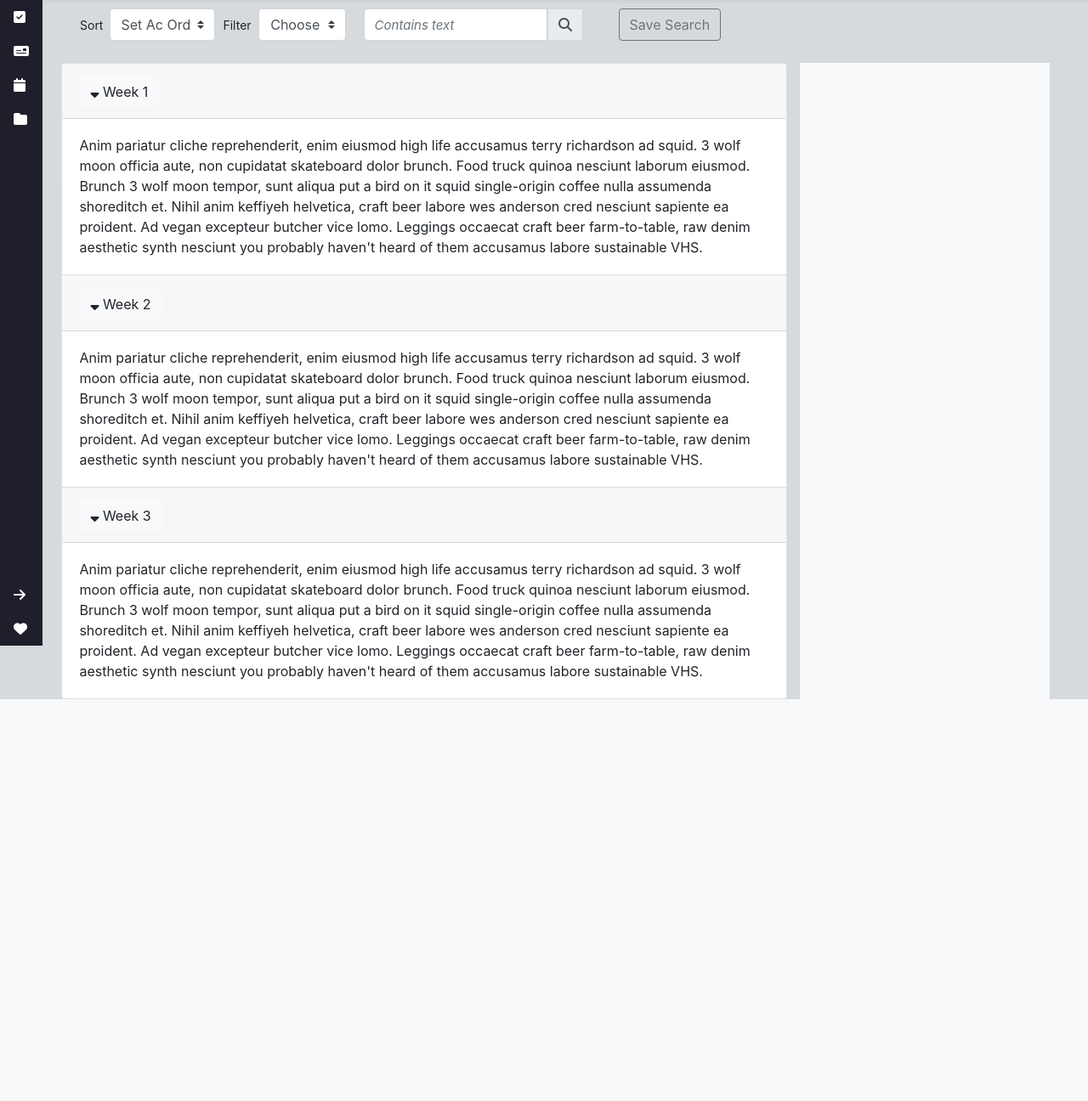
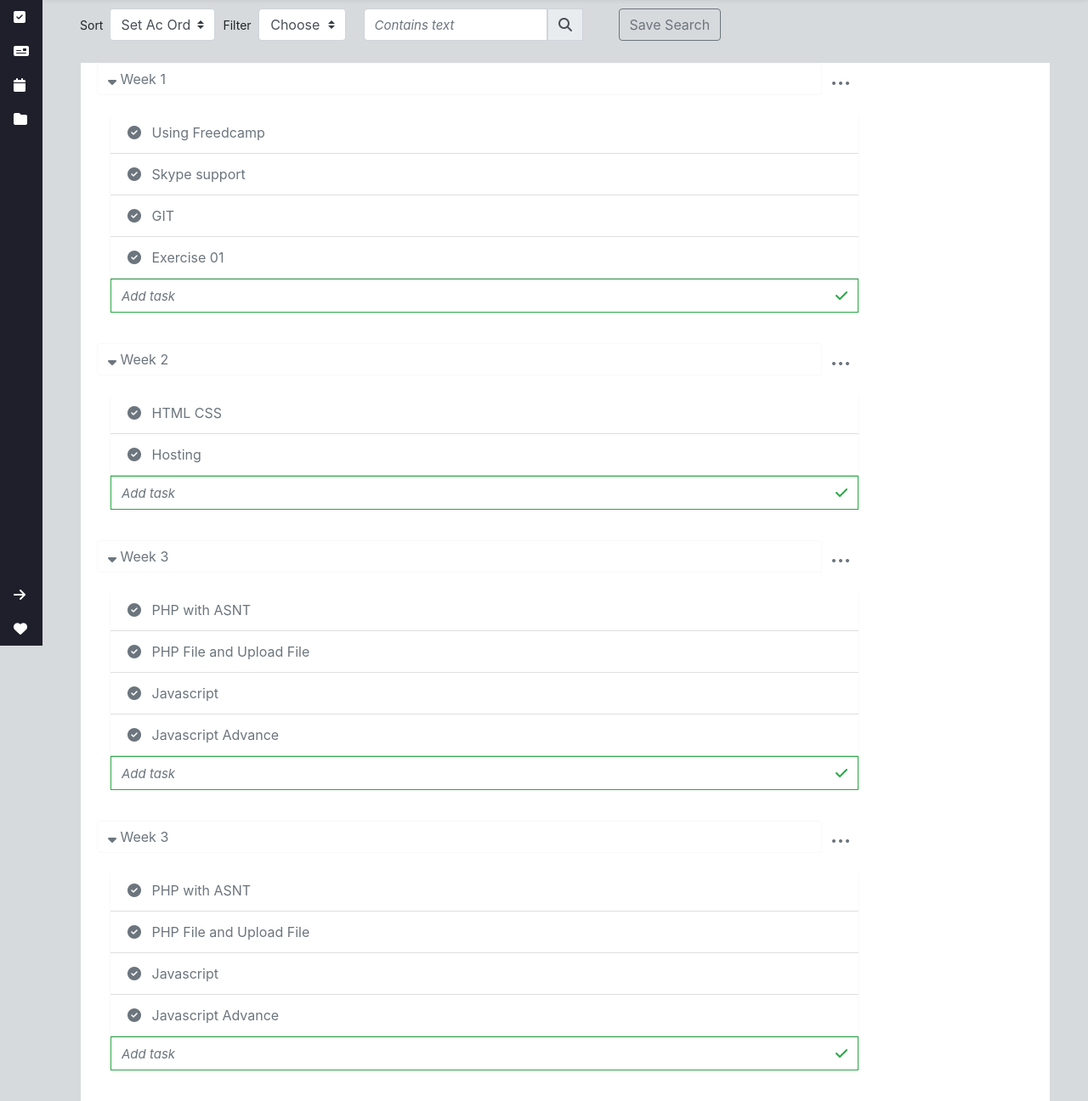
Before and after one commit to viviRbi/php-bootstrap, a PHP site: page / in a window 1280 px wide. Shown: the part 40-1336 px from the top of the page at 85% size. Before the commit the page ends 863 px from the top, so only its background shows below. Run offline with PHP 8.4, Linux system fonts and the light colour scheme; some libraries are stand-ins or nearby versions.

Commit message:
styling tasks

```diff
--- a/php_ex_13/index.html
+++ b/php_ex_13/index.html
@@ -15,7 +15,7 @@
 <body class="bg-gray">
     <div class="container-fluid">
         <div class="row">
-            <div class="ver-nav fixed-top">
+            <div class="ver-nav fixed-top d-sm-none d-none d-md-block">
                 <ul class="nav flex-column">
                     <div class="nav-header">
                         <li class="nav-item">
@@ -97,14 +97,14 @@
                 </ul>
 
                 <div class="dropdown show">
-                    <li class="nav-link dropdown dropdown-toggle ml-auto" href="#" id="username" data-toggle="dropdown" aria-haspopup="true" aria-expanded="false">
+                    <li class="nav-link dropdown dropdown-toggle ml-auto" href="#" id="Add task" data-toggle="dropdown" aria-haspopup="true" aria-expanded="false">
                         <span class="d-none d-md-inline">
                             <a class="text-secondary" href="#">thaovyletruong</a>
                         </span>
                         <span class="fas fa-camera"></span>
                     </li>
 
-                    <div class="dropdown-menu dropdown-menu-right" aria-labelledby="username">
+                    <div class="dropdown-menu dropdown-menu-right" aria-labelledby="Add task">
                         <a class="dropdown-item" href="#">Account</a>
                         <a class="dropdown-item" href="#">Log out</a>
                         <a class="dropdown-item" href="#">Manage</a>
@@ -112,7 +112,7 @@
                 </div>
               </nav>
 
-            <div class="wrapper">
+            <div class="wrapper hor-nav">
                 <div class="row">
                     <form class="form-row align-items-center ml-4">
                         <div class="form-group row">
@@ -153,58 +153,118 @@
             </div>
 
             <!-- Tuan 1, 2, 3 -->
-            <div class="container wrapper-two">
-                <div class="row">
-                <div class="accordion col-md-9" id="accordionExample">
-                    <div class="card">
-                      <div class="card-header" id="headingOne">
-                        <h2 class="mb-0">
-                          <button class="btn btn-light" type="button" data-toggle="collapse" data-target="#collapseOne" aria-expanded="false" aria-controls="collapseOne">
+            <div class="hor-nav">
+                <div class="container">
+                <div class="row bg-white">
+                    <div class="accordion col-md-10" id="accordionExample">
+                        <div id="headingOne">
+                            <h2 class="mb-0 row ml-1">
+                                <button class="btn btn-light col-md-11 text-left text-muted bg-white" type="button" data-toggle="collapse" data-target="#collapseOne" aria-expanded="false" aria-controls="collapseOne">
                                     <i class="fas fa fa-sort-down"></i>
                                     Week 1
                                 </button>
+                                <span class="badge col-md-1 text-left text-muted">...</span>
                             </h2>
                         </div>
 
-                      <div id="collapseOne" class="collapse show" aria-labelledby="headingOne" >
+                        <div id="collapseOne" class="collapse show text-muted" aria-labelledby="headingOne" >
                             <div class="card-body">
-                          Anim pariatur cliche reprehenderit, enim eiusmod high life accusamus terry richardson ad squid. 3 wolf moon officia aute, non cupidatat skateboard dolor brunch. Food truck quinoa nesciunt laborum eiusmod. Brunch 3 wolf moon tempor, sunt aliqua put a bird on it squid single-origin coffee nulla assumenda shoreditch et. Nihil anim keffiyeh helvetica, craft beer labore wes anderson cred nesciunt sapiente ea proident. Ad vegan excepteur butcher vice lomo. Leggings occaecat craft beer farm-to-table, raw denim aesthetic synth nesciunt you probably haven't heard of them accusamus labore sustainable VHS.
+                                <ul class="list-group list-group-flush">
+                                    <li class="list-group-item"><i class="fa fa-check-circle"></i> <span class="ml-2">Using Freedcamp</span></li>
+                                    <li class="list-group-item"><i class="fa fa-check-circle"></i> <span class="ml-2">Skype support</span></li>
+                                    <li class="list-group-item"><i class="fa fa-check-circle"></i> <span class="ml-2">GIT</span></li>
+                                    <li class="list-group-item"><i class="fa fa-check-circle"></i> <span class="ml-2">Exercise 01</span></li>
+                                </ul>
+                                <div class="input-group mb-3 border border-success">
+                                    <input type="text" class="form-control border-0" placeholder="Add task" aria-label="Add task" aria-describedby="basic-addon1">
+                                    <div class="input-group-prepend">
+                                        <span class="input-group-text bg-white border-bottom-0 border-left-0 border-top-0 border-success" id="basic-addon1"><i class="fa fa-check text-success"></i></span>
                                     </div>
                                 </div>
                             </div>
-                    <div class="card">
-                      <div class="card-header" id="headingTwo">
-                        <h2 class="mb-0">
-                          <button class="btn btn-light collapsed" type="button" data-toggle="collapse" data-target="#collapseTwo" aria-expanded="false" aria-controls="collapseTwo">
+
+                        </div>
+
+                        <div  id="headingTwo">
+                            <h2 class="mb-0 row ml-1">
+                                <button class="btn btn-light col-md-11 text-left text-muted bg-white" type="button" data-toggle="collapse" data-target="#collapseOne" aria-expanded="false" aria-controls="collapseOne">
                                     <i class="fas fa fa-sort-down"></i>
                                     Week 2
                                 </button>
+                                <span class="badge col-md-1 text-left text-muted">...</span>
                             </h2>
                         </div>
-                      <div id="collapseTwo" class="collapse show" aria-labelledby="headingTwo" >
+                        <div id="collapseTwo" class="collapse show text-muted" aria-labelledby="headingTwo" >
                             <div class="card-body">
-                          Anim pariatur cliche reprehenderit, enim eiusmod high life accusamus terry richardson ad squid. 3 wolf moon officia aute, non cupidatat skateboard dolor brunch. Food truck quinoa nesciunt laborum eiusmod. Brunch 3 wolf moon tempor, sunt aliqua put a bird on it squid single-origin coffee nulla assumenda shoreditch et. Nihil anim keffiyeh helvetica, craft beer labore wes anderson cred nesciunt sapiente ea proident. Ad vegan excepteur butcher vice lomo. Leggings occaecat craft beer farm-to-table, raw denim aesthetic synth nesciunt you probably haven't heard of them accusamus labore sustainable VHS.
+                                <ul class="list-group list-group-flush">
+                                    <li class="list-group-item"><i class="fa fa-check-circle"></i> <span class="ml-2">HTML CSS</span></li>
+                                        <li class="list-group-item"><i class="fa fa-check-circle"></i> <span class="ml-2">Hosting</span></li>
+                                </ul>
+                                <div class="input-group mb-3 border border-success">
+                                    <input type="text" class="form-control border-0" placeholder="Add task" aria-label="Add task" aria-describedby="basic-addon1">
+                                    <div class="input-group-prepend">
+                                        <span class="input-group-text bg-white border-bottom-0 border-left-0 border-top-0 border-success" id="basic-addon1"><i class="fa fa-check text-success"></i></span>
                                     </div>
                                 </div>
                             </div>
-                    <div class="card">
-                      <div class="card-header" id="headingThree">
-                        <h2 class="mb-0">
-                          <button class="btn btn-light collapsed" type="button" data-toggle="collapse" data-target="#collapseThree" aria-expanded="false" aria-controls="collapseThree">
+
+                        </div>
+
+                        <div class="" id="headingThree">
+                            <h2 class="mb-0 row ml-1">
+                                <button class="btn btn-light col-md-11 text-left text-muted bg-white" type="button" data-toggle="collapse" data-target="#collapseOne" aria-expanded="false" aria-controls="collapseOne">
                                     <i class="fas fa fa-sort-down"></i>
                                     Week 3
                                 </button>
+                                <span class="badge col-md-1 text-left text-muted">...</span>
                             </h2>
                         </div>
-                      <div id="collapseThree" class="collapse show" aria-labelledby="headingThree" >
+                        <div id="collapseThree" class="collapse show text-muted" aria-labelledby="headingThree" >
                             <div class="card-body">
-                          Anim pariatur cliche reprehenderit, enim eiusmod high life accusamus terry richardson ad squid. 3 wolf moon officia aute, non cupidatat skateboard dolor brunch. Food truck quinoa nesciunt laborum eiusmod. Brunch 3 wolf moon tempor, sunt aliqua put a bird on it squid single-origin coffee nulla assumenda shoreditch et. Nihil anim keffiyeh helvetica, craft beer labore wes anderson cred nesciunt sapiente ea proident. Ad vegan excepteur butcher vice lomo. Leggings occaecat craft beer farm-to-table, raw denim aesthetic synth nesciunt you probably haven't heard of them accusamus labore sustainable VHS.
+                                <ul class="list-group list-group-flush">
+                                    <li class="list-group-item"><i class="fa fa-check-circle"></i> <span class="ml-2">PHP with ASNT</span></li>
+                                    <li class="list-group-item"><i class="fa fa-check-circle"></i> <span class="ml-2">PHP File and Upload File</span></li>
+                                    <li class="list-group-item"><i class="fa fa-check-circle"></i> <span class="ml-2">Javascript</span></li>
+                                    <li class="list-group-item"><i class="fa fa-check-circle"></i> <span class="ml-2">Javascript Advance</span></li>
+                                </ul>
+                                <div class="input-group mb-3 border border-success">
+                                    <input type="text" class="form-control border-0" placeholder="Add task" aria-label="Add task" aria-describedby="basic-addon1">
+                                    <div class="input-group-prepend">
+                                        <span class="input-group-text bg-white border-bottom-0 border-left-0 border-top-0 border-success" id="basic-addon1"><i class="fa fa-check text-success"></i></span>
                                     </div>
                                 </div>
                             </div>
                         </div>
 
-                  <div class="col-md-3 bg-light">
+                        <div id="headingFour">
+                            <h2 class="mb-0 row ml-1">
+                                <button class="btn btn-light col-md-11 text-left text-muted bg-white" type="button" data-toggle="collapse" data-target="#collapseOne" aria-expanded="false" aria-controls="collapseOne">
+                                    <i class="fas fa fa-sort-down"></i>
+                                    Week 3
+                                </button>
+                                <span class="badge col-md-1 text-left text-muted">...</span>
+                            </h2>
+                        </div>
+                        <div id="collapseFour" class="collapse show text-muted" aria-labelledby="headingThree" >
+                            <div class="card-body">
+                                <ul class="list-group list-group-flush">
+                                    <li class="list-group-item"><i class="fa fa-check-circle"></i> <span class="ml-2">PHP with ASNT</span></li>
+                                    <li class="list-group-item"><i class="fa fa-check-circle"></i> <span class="ml-2">PHP File and Upload File</span></li>
+                                    <li class="list-group-item"><i class="fa fa-check-circle"></i> <span class="ml-2">Javascript</span></li>
+                                    <li class="list-group-item"><i class="fa fa-check-circle"></i> <span class="ml-2">Javascript Advance</span></li>
+                                </ul>
+                                <div class="input-group mb-3 border border-success">
+                                    <input type="text" class="form-control border-0" placeholder="Add task" aria-label="Add task" aria-describedby="basic-addon1">
+                                    <div class="input-group-prepend">
+                                        <span class="input-group-text bg-white border-bottom-0 border-left-0 border-top-0 border-success" id="basic-addon1"><i class="fa fa-check text-success"></i></span>
+                                    </div>
+                                </div>
+                            </div>
+                        </div>
+                    </div>
+                    </div>
+
+                    <div class="col-md-2">
 
                     </div>
                 </div>
--- a/php_ex_13/style.css
+++ b/php_ex_13/style.css
@@ -4,7 +4,6 @@
 .bg-gray{
     background-color: rgb(215, 218, 221);
 }
-
 /* Navbar */
 .ver-nav{
     background: rgb(31, 31, 43);
@@ -49,7 +48,7 @@
     margin: 10px 100px;
     display: block;
 }
-.wrapper-two{
+/* .wrapper-two{
     max-width: 92vw!important;
-    margin-right: 45px!important;
-}
+    margin-right: 2vw!important;
+} */
```
Lines whose indentation alone changed are shown as unchanged.
